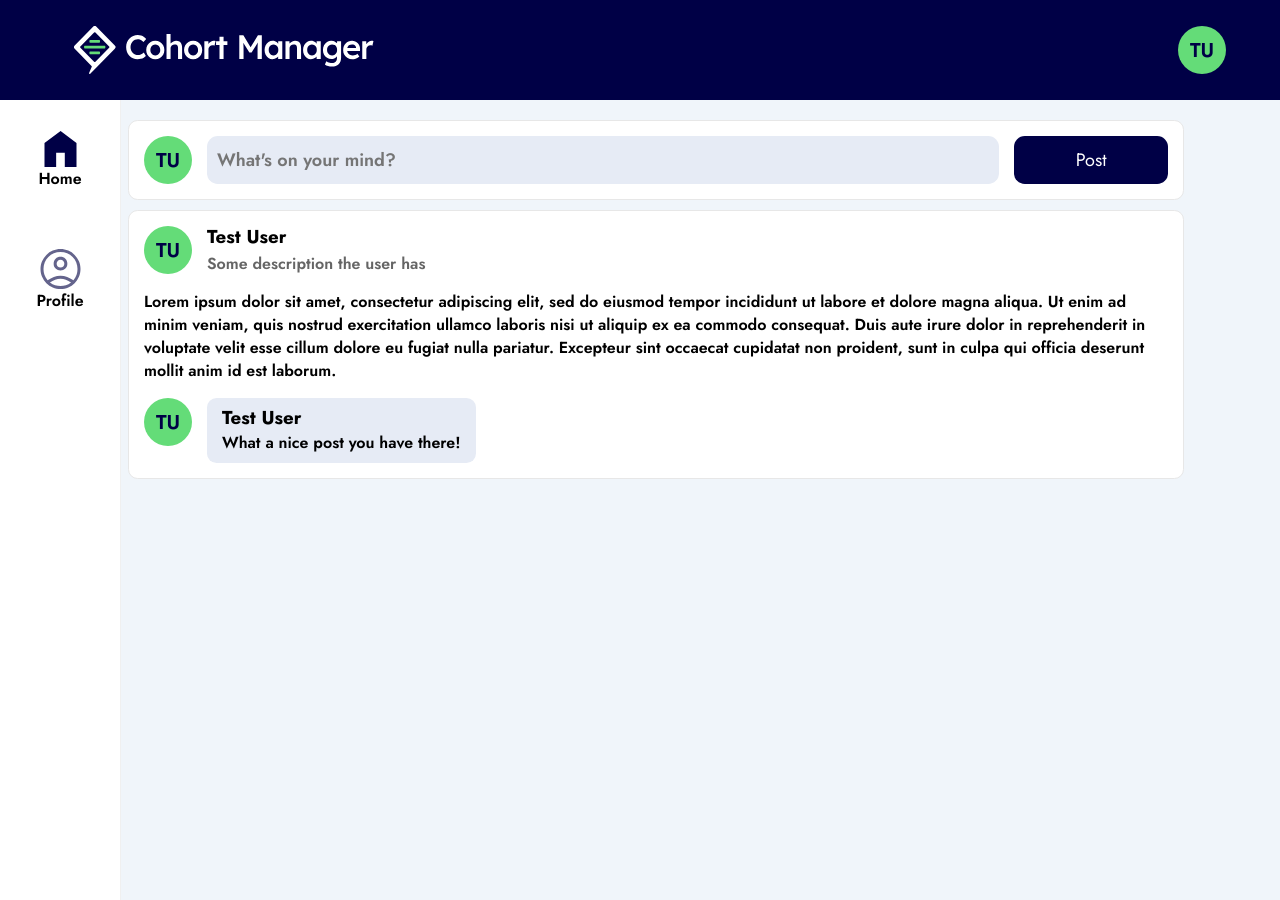
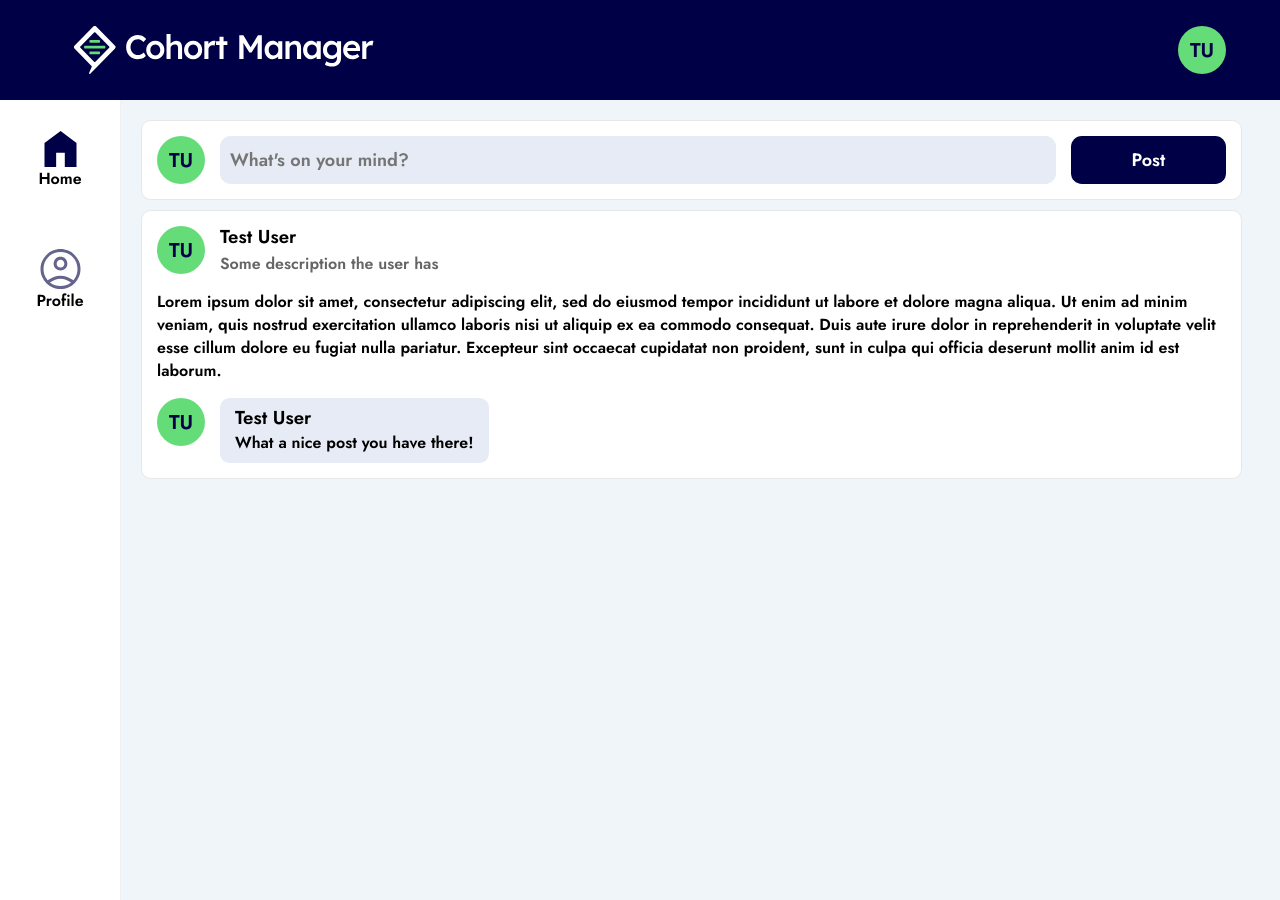
Before and after one commit to boolean-uk/react-cohort-dashboard-challenge, a React (Vite) app: page / in a window 1280 px wide. Before the commit the page ends 800 px from the top, so only its background shows below. Built offline with nearby package versions, Linux system fonts and the light colour scheme.

Commit message:
Add grid for header, navbar and content

```diff
--- a/src/index.css
+++ b/src/index.css
@@ -1,6 +1,9 @@
 @import url("https://fonts.googleapis.com/css2?family=Jost:ital,wght@0,100..900;1,100..900&display=swap");
 * {
-  font-family: "Jost";
+  font-family: "Jost", sans-serif;
+  font-optical-sizing: auto;
+  font-weight: 600;
+  font-style: normal;
 }
 
 :root {
@@ -10,10 +13,6 @@
 
 html,
 body {
-  font-family: "Jost", sans-serif;
-  font-optical-sizing: auto;
-  font-weight: 600;
-  font-style: normal;
   width: 100%;
   height: 100%;
   padding: 0;
@@ -22,6 +21,10 @@ body {
 }
 
 #root {
+  display: grid;
+  grid-template-areas:
+    "header header"
+    "menu content";
   height: 100%;
   width: 100%;
   max-width: none;
--- a/src/styles/Content.css
+++ b/src/styles/Content.css
@@ -1,8 +1,8 @@
 .content {
   display: flex;
   flex-direction: column;
+  grid-area: content;
   gap: 10px;
-  margin: 0 auto;
-  margin-top: 20px;
-  width: 80%;
+  width: 95%;
+  padding: 20px;
 }
--- a/src/styles/Header.css
+++ b/src/styles/Header.css
@@ -3,6 +3,7 @@
   width: 100%;
   height: 80px;
   color: white;
+  grid-area: header;
   padding: 10px;
   justify-content: center;
   z-index: 10;
--- a/src/styles/Navbar.css
+++ b/src/styles/Navbar.css
@@ -1,7 +1,7 @@
 .navbar {
   width: 120px;
   height: 100vh;
-  position: fixed;
+  grid-area: menu;
   display: flex;
   align-items: center;
   flex-direction: column;
--- a/src/styles/Post.css
+++ b/src/styles/Post.css
@@ -5,14 +5,7 @@
   background-color: #fff;
   border: 1px solid #e7e7e7;
   border-radius: 0.6em;
-  width: 100%;
   height: auto;
-}
-
-.user-info {
-  width: 400px;
-  display: flex;
-  gap: 20px;
 }
 
 .user-info-text {
```
